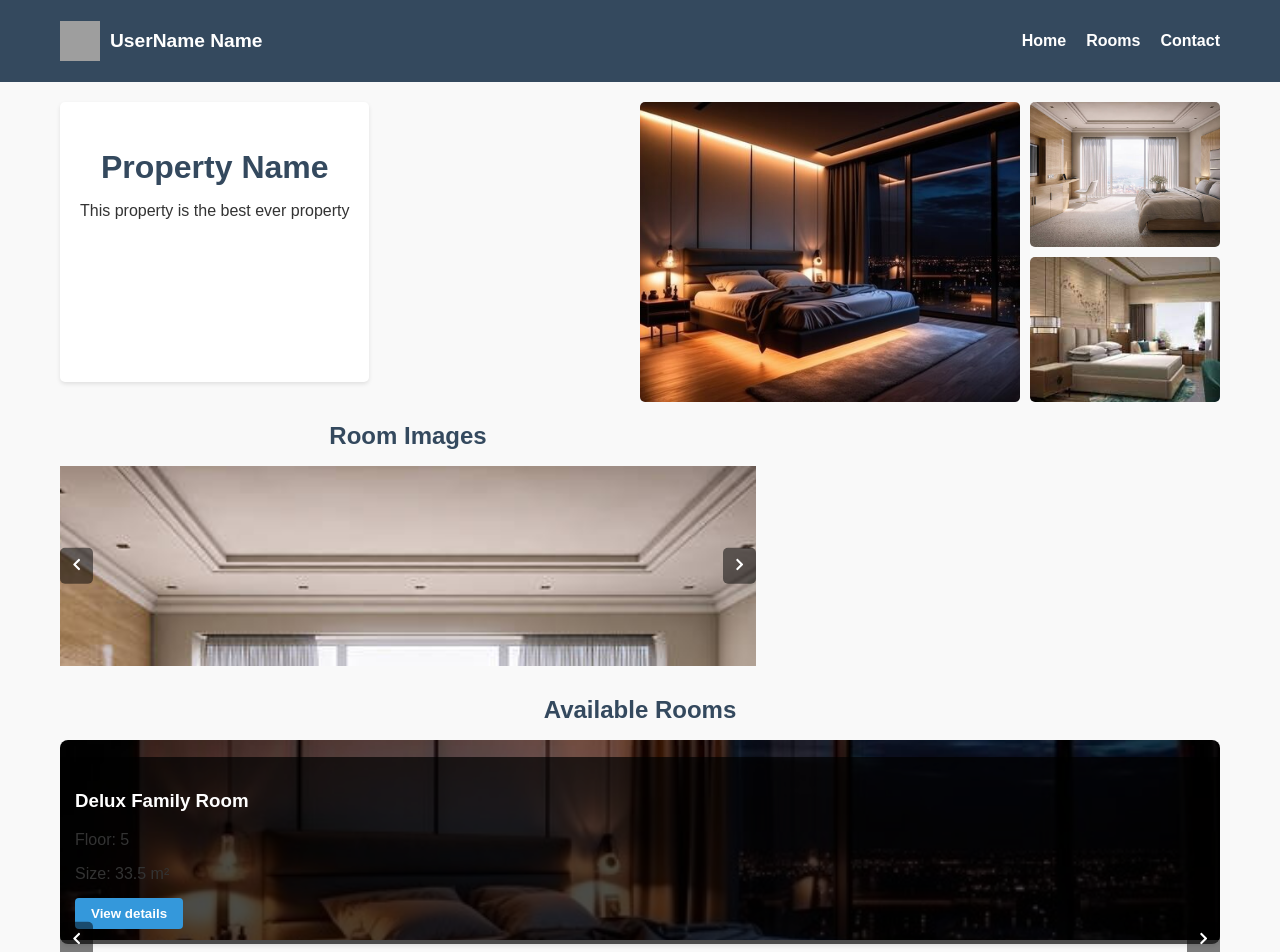
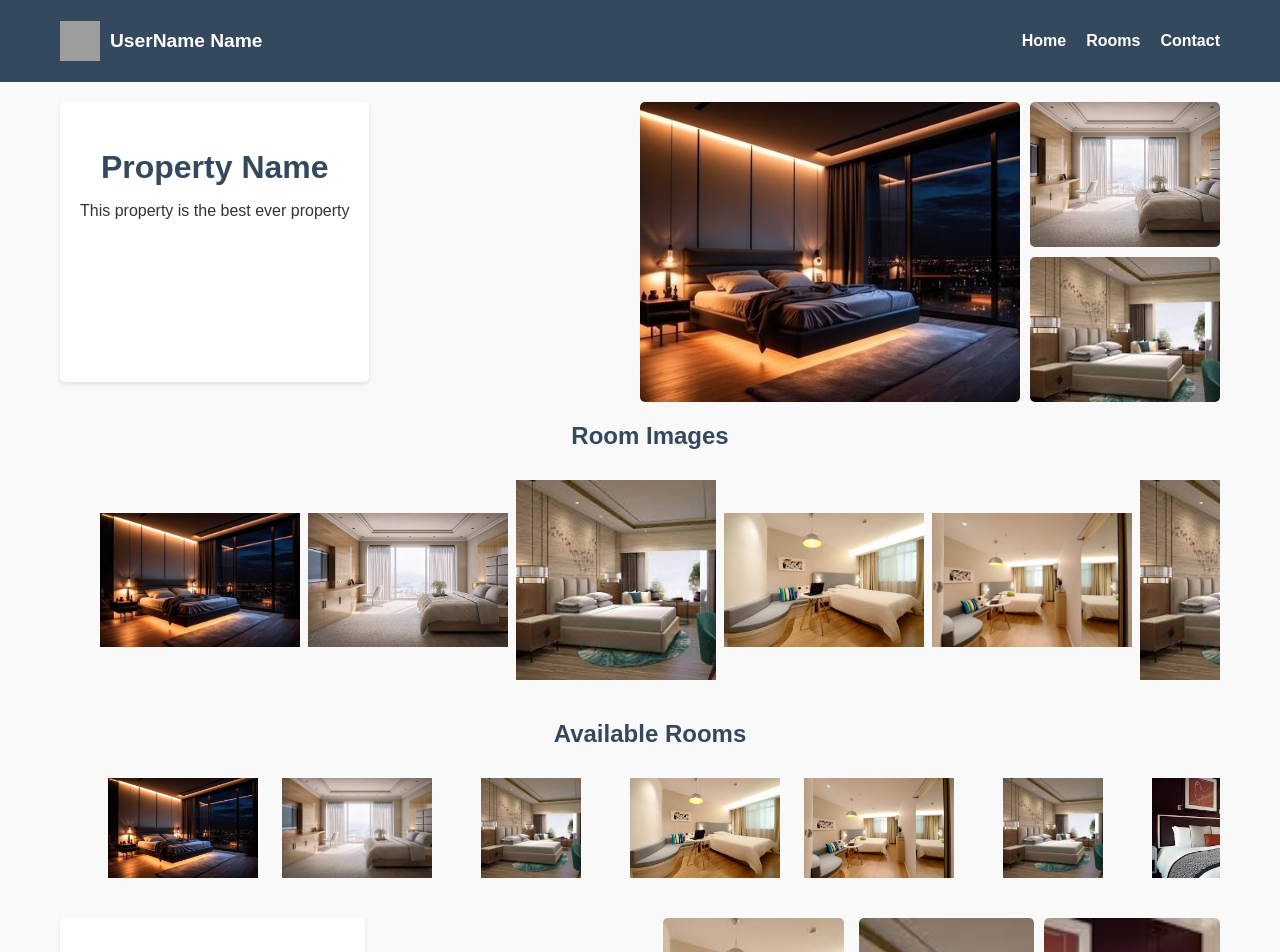
Before and after one commit to Fraol-D/RentalInsight, a React (Vite) app: page / in a window 1280 px wide. Shown: the top 952 px of the page. Built offline with nearby package versions, Linux system fonts and the light colour scheme; grey boxes are pictures that could not be loaded.

Commit message:
setup the carousels with a proper style

```diff
--- a/src/components/RoomCarousel.jsx
+++ b/src/components/RoomCarousel.jsx
@@ -1,64 +1,38 @@
 import PropTypes from 'prop-types';
-import { useState, useEffect } from 'react';
-import { FaChevronLeft, FaChevronRight } from 'react-icons/fa';
+import { useState } from 'react';
+import RoomDetails from './RoomDetails';
 import '../styles/RoomCarousel.css';
 
 const RoomCarousel = ({ title, images, rooms, isRoomCarousel }) => {
-  const [currentIndex, setCurrentIndex] = useState(0);
+  const [selectedRoom, setSelectedRoom] = useState(null);
   const items = images || rooms;
 
-  useEffect(() => {
-    if (!isRoomCarousel) {
-      const interval = setInterval(() => {
-        setCurrentIndex((prevIndex) => (prevIndex + 1) % items.length);
-      }, 3000); // Scroll every 3 seconds
-
-      return () => clearInterval(interval);
-    }
-  }, [items.length, isRoomCarousel]);
-
-  const nextSlide = () => {
-    setCurrentIndex((prevIndex) => (prevIndex + 1) % items.length);
+  const handleRoomClick = (room) => {
+    setSelectedRoom(room);
   };
 
-  const prevSlide = () => {
-    setCurrentIndex((prevIndex) => (prevIndex - 1 + items.length) % items.length);
+  const handleCloseDetails = () => {
+    setSelectedRoom(null);
   };
 
   return (
-    <section className={`room-carousel ${isRoomCarousel ? 'large' : 'small'}`}>
+    <div className="row">
       <h2>{title}</h2>
-      <div className="carousel-container">
-        <button className="carousel-button left" onClick={prevSlide}>
-          <FaChevronLeft />
-        </button>
-        <div className="carousel-items">
+      <div className="row__posters">
         {items.map((item, index) => (
-            <div
+          <img
             key={index}
-              className={`carousel-item ${isRoomCarousel ? 'room-card' : ''}`}
-              style={{ transform: `translateX(-${currentIndex * 100}%)` }}
-            >
-              <img
             src={isRoomCarousel ? item.image : item}
             alt={isRoomCarousel ? item.name : `Room view ${index + 1}`}
+            className={`row__poster ${!isRoomCarousel && "row__posterLarge"}`}
+            onClick={() => isRoomCarousel && handleRoomClick(item)}
           />
-              {isRoomCarousel && (
-                <div className="room-info">
-                  <h3>{item.name}</h3>
-                  <p>Floor: {item.floor}</p>
-                  <p>Size: {item.size} m²</p>
-                  <button className="view-details">View details</button>
+        ))}
       </div>
+      {selectedRoom && (
+        <RoomDetails room={selectedRoom} onClose={handleCloseDetails} />
       )}
     </div>
-          ))}
-        </div>
-        <button className="carousel-button right" onClick={nextSlide}>
-          <FaChevronRight />
-        </button>
-      </div>
-    </section>
   );
 };
 
--- a/src/pages/Home.jsx
+++ b/src/pages/Home.jsx
@@ -24,14 +24,21 @@ const Home = () => {
   // Building images at the top
   const buildingImages = [room1, room2, room3];
 
-  // Room carousel images
-  const roomImages = [room1, room2, room3, room4, room5];
+  // Room carousel images - expanded
+  const roomImages = [room1, room2, room3, room4, room5, room6, room7, room1, room2, room3];
 
-  // Available rooms carousel
+  // Available rooms carousel - expanded with more rooms
   const rooms = [
     { id: 1, name: "Delux Family Room", floor: 5, size: 33.5, image: room1 },
     { id: 2, name: "Standard Double Room", floor: 3, size: 28.0, image: room2 },
     { id: 3, name: "Suite", floor: 6, size: 45.0, image: room3 },
+    { id: 4, name: "Premium Suite", floor: 7, size: 50.0, image: room4 },
+    { id: 5, name: "Single Room", floor: 2, size: 20.0, image: room5 },
+    { id: 6, name: "Twin Room", floor: 4, size: 30.0, image: room6 },
+    { id: 7, name: "Executive Suite", floor: 8, size: 55.0, image: room7 },
+    { id: 8, name: "Family Room", floor: 5, size: 40.0, image: room1 },
+    { id: 9, name: "Delux Suite", floor: 6, size: 48.0, image: room2 },
+    { id: 10, name: "Standard Single", floor: 3, size: 22.0, image: room3 },
   ];
 
   const amenities = [
--- a/src/styles/RoomCarousel.css
+++ b/src/styles/RoomCarousel.css
@@ -1,81 +1,47 @@
-.room-carousel {
-  margin-bottom: 30px;
+.row {
+  margin-left: 20px;
+  margin-bottom: 20px;
+  color: var(--secondary-color);
 }
 
-.room-carousel.small {
-  width: 60%;
-  margin-right: auto;
+.row h2 {
+  margin-bottom: 10px;
 }
 
-.room-carousel.large {
-  width: 100%;
+.row__posters {
+  display: flex;
+  overflow-y: hidden;
+  overflow-x: scroll;
+  padding: 20px;
+  -ms-overflow-style: none;  /* IE and Edge */
+  scrollbar-width: none;  /* Firefox */
 }
 
-.carousel-container {
-  position: relative;
-  overflow: hidden;
+.row__posters::-webkit-scrollbar {
+  display: none;
 }
 
-.small .carousel-container {
-  height: 200px;
+/* Regular poster (Available Rooms) */
+.row__poster {
+  width: 166px;  /* Fixed width from Netflix example */
+  object-fit: contain;
+  max-height: 100px;
+  transition: transform 450ms;
+  margin-right: 8px;  /* Reduced margin to match Netflix spacing */
+  cursor: pointer;
+  flex-shrink: 0;
 }
 
-.large .carousel-container {
-  height: 400px;
+.row__poster:hover {
+  transform: scale(1.08);
 }
 
-.carousel-items {
-  display: flex;
-  transition: transform 0.5s ease;
+/* Large poster (Room Images) */
+.row__posterLarge {
+  width: 200px;  /* Fixed width from Netflix example */
+  max-height: 250px;
 }
 
-.carousel-item {
-  flex: 0 0 100%;
-  position: relative;
+.row__posterLarge:hover {
+  transform: scale(1.09);
 }
-
-.carousel-item img {
-  width: 100%;
-  height: 100%;
-  object-fit: cover;
-}
-
-.room-info {
-  position: absolute;
-  bottom: 0;
-  left: 0;
-  right: 0;
-  background: rgba(0, 0, 0, 0.7);
-  color: white;
-  padding: 15px;
-}
-
-.carousel-button {
-  position: absolute;
-  top: 50%;
-  transform: translateY(-50%);
-  background: rgba(0, 0, 0, 0.5);
-  color: white;
-  border: none;
-  padding: 10px;
-  cursor: pointer;
-  z-index: 2;
-}
-
-.carousel-button.left {
-  left: 0;
-}
-
-.carousel-button.right {
-  right: 0;
-}
-
-.view-details {
-  background: var(--primary-color);
-  color: white;
-  border: none;
-  padding: 5px 10px;
-  border-radius: 4px;
-  cursor: pointer;
-  margin-top: 5px;
-}
```
Lines whose indentation alone changed are shown as unchanged.
